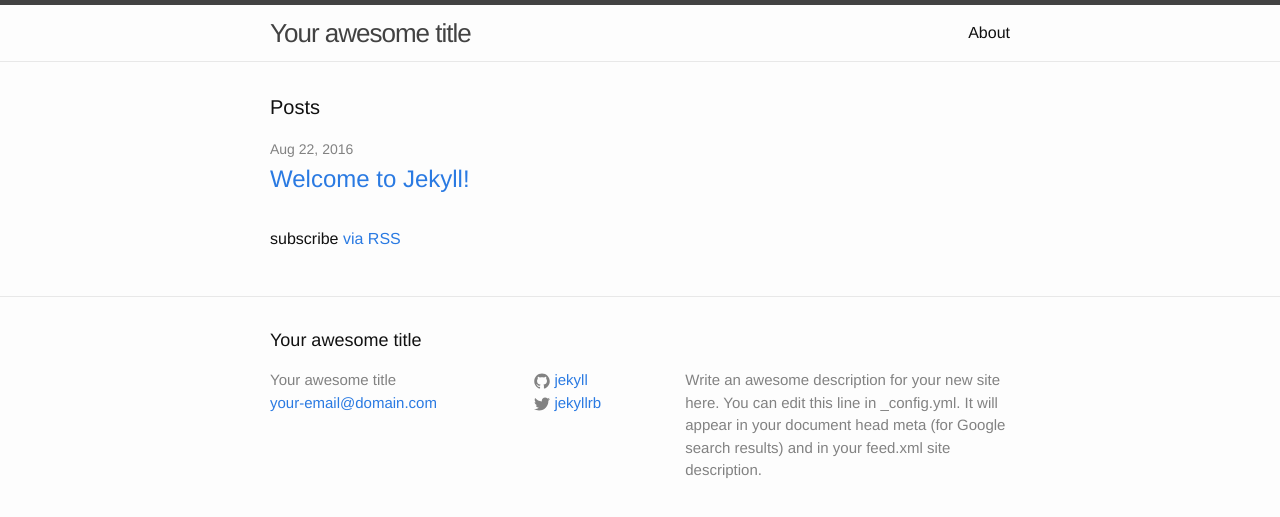
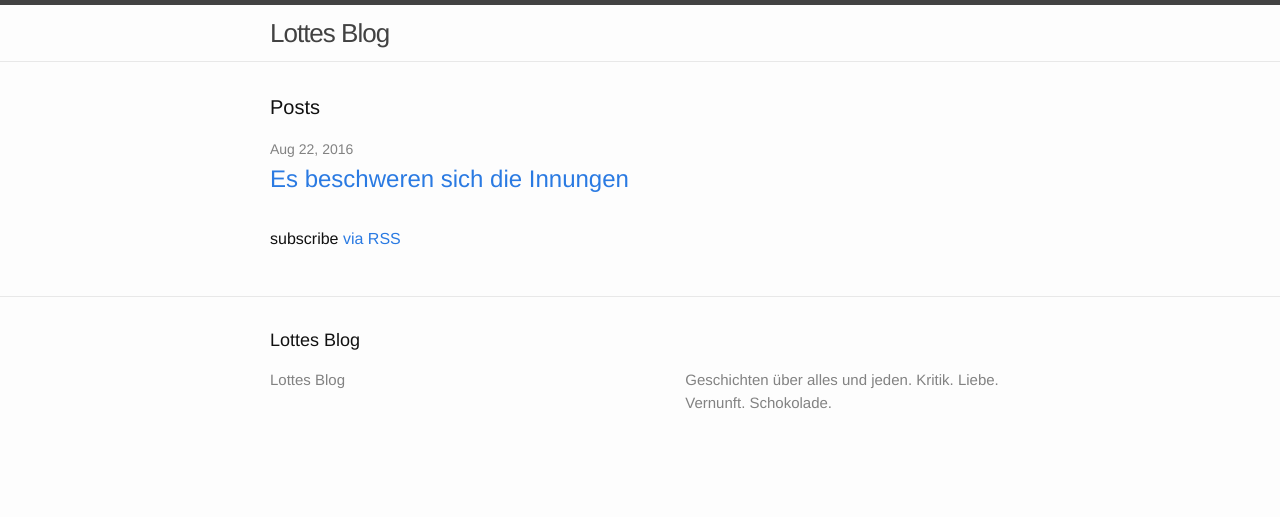
Before and after one commit to lotterei/lotterei.github.io, a Jekyll site: the page built from index.html, in a window 1280 px wide. Shown: the top 517 px of the page. Built offline with Jekyll 4.4.1, drawn with Linux system fonts in a browser that asks for light colours.

```diff
--- a/_config.yml
+++ b/_config.yml
@@ -6,16 +6,15 @@
 # 'jekyll serve'. If you change this file, please restart the server process.
 
 # Site settings
-title: Your awesome title
-email: your-email@domain.com
-description: > # this means to ignore newlines until "baseurl:"
-  Write an awesome description for your new site here. You can edit this
-  line in _config.yml. It will appear in your document head meta (for
-  Google search results) and in your feed.xml site description.
-baseurl: "" # the subpath of your site, e.g. /blog
-url: "http://yourdomain.com" # the base hostname & protocol for your site
-twitter_username: jekyllrb
-github_username:  jekyll
+title: Lottes Blog
+email:
+description: >
+  Geschichten über alles und jeden. Kritik. Liebe. Vernunft.
+  Schokolade.
+baseurl: "/blog"
+url: "http://lotterei.github.io"
+twitter_username:
+github_username:
 
 # Build settings
 markdown: kramdown
```
Also changed, not shown: _posts/2016-08-22-es-beschweren-sich-die-innungen.md (added, +75 -0 lines), _posts/2016-08-22-welcome-to-jekyll.markdown (deleted, +0 -25 lines), about.md (deleted, +0 -15 lines).
